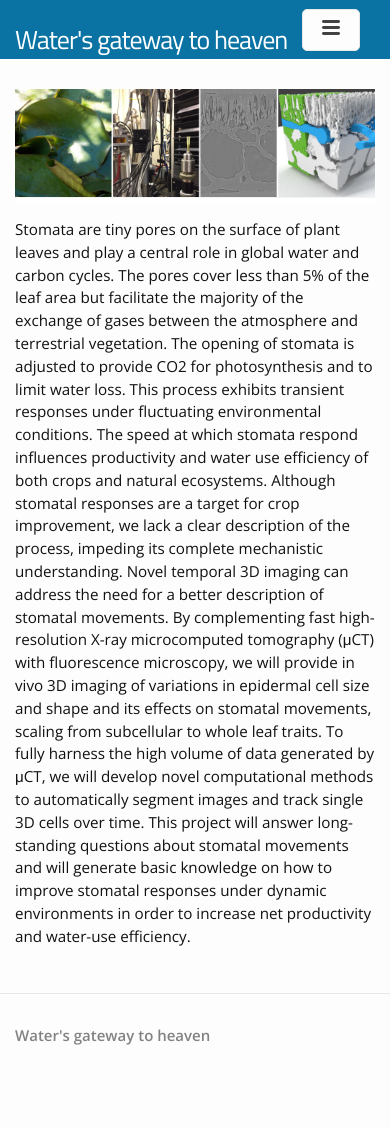
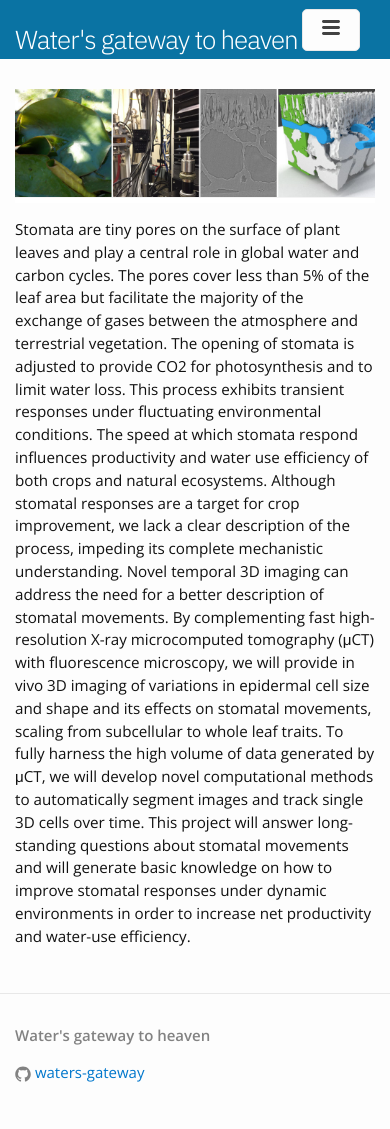
Before and after one commit to waters-gateway/waters-gateway.github.io, a Jekyll site: the page built from index.md, in a window 390 px wide. Built offline with Jekyll 4.4.1, drawn with Linux system fonts in a browser that asks for light colours; before the commit the page ends 1091 px from its top, so only the background shows below that.

Commit message:
Changed to IBM Plex Sans font

```diff
--- a/_config.yml
+++ b/_config.yml
@@ -7,7 +7,7 @@ description: "Vienna Science and Technology Fund (WWTF) funded project LS19-013"
 #  Google search results) and in your feed.xml site description.
 baseurl: "" # the subpath of your site, e.g. /blog/
 url: http://waters-gateway.github.io # the base hostname & protocol for your site
-# github_username:  gtrancourt
+github_username:  waters-gateway
 # twitter_username: GTRancourt
 
 # Build settings
--- a/_includes/head.html
+++ b/_includes/head.html
@@ -11,6 +11,8 @@
   <link rel="alternate" type="application/rss+xml" title="{{ site.title }}" href="{{ "/feed.xml" | prepend: site.baseurl | prepend: site.url }}" />
 <link rel='stylesheet' id='open-sans-css'  href='//fonts.googleapis.com/css?family=Open+Sans%3A300italic%2C400italic%2C600italic%2C300%2C400%2C600&#038;subset=latin%2Clatin-ext&#038;ver=4.2.4' type='text/css' media='all' />
 <link href='https://fonts.googleapis.com/css?family=Titillium+Web:600italic,600,400,400italic' rel='stylesheet' type='text/css'>
+<link rel="preconnect" href="https://fonts.gstatic.com">
+<link href="https://fonts.googleapis.com/css2?family=IBM+Plex+Sans:wght@300&display=swap" rel="stylesheet">
 
 {% if site.google_author %}<link rel="author" href="{{ site.google_author }}"/>{% endif %}
 {% if site.google_site_verification %}<meta name="google-site-verification" content="{{ site.google_site_verification}}" />{% endif %}
--- a/_sass/_header.scss
+++ b/_sass/_header.scss
@@ -19,7 +19,7 @@
     margin-bottom: 0;
     float: left;
     font-weight: 500;
-		font-family: 'Titillium Web', sans-serif;
+		font-family: 'IBM Plex Sans', sans-serif;
     color: #ffffff;
     &,
     &:visited {
@@ -53,7 +53,7 @@
 	padding: 0;
 	list-style-type: none;
 	text-transform: uppercase;
-		font-family: 'Titillium Web', sans-serif;
+		font-family: 'IBM Plex Sans', sans-serif;
 
 }
 
@@ -154,7 +154,7 @@ z-index:999;
     padding: 0;
     list-style-type: none;
     text-transform: lowercase;
-        font-family: 'Titillium Web', sans-serif;
+        font-family: 'IBM Plex Sans', sans-serif;
 }
 
 .site-nav .lang a {
--- a/_sass/_layout.scss
+++ b/_sass/_layout.scss
@@ -201,7 +201,7 @@ h1 /* .post-title */ {
 /*    font-size: 42px; */
     letter-spacing: -1px;
     line-height: 1;
-		font-family: 'Titillium Web', sans-serif;
+		font-family: 'IBM Plex Sans', sans-serif;
 		color: #000000;
 
     @include media-query($on-laptop) {
@@ -213,7 +213,7 @@ h1 /* .post-title */ {
     margin-bottom: $spacing-unit;
 
     h2 {
-		font-family: 'Titillium Web', sans-serif;
+		font-family: 'IBM Plex Sans', sans-serif;
 	font-weight: 500;
 /*        font-size: 32px; */
 
@@ -255,7 +255,7 @@ ul.listing {
 ul.listing li.listing-seperator {
 	padding-top: 15px;
 	font-weight: bold;
-	font-family: 'Titillium Web', sans-serif;
+	font-family: 'IBM Plex Sans', sans-serif;
 	font-size: 1.17em;
 }
 
@@ -270,5 +270,5 @@ ul.listing li.listing-item time {
 ul.listing li.listing-item a {
 	color: #000000;
 	font-weight: 400;
-	font-family: 'Titillium Web', sans-serif;
+	font-family: 'IBM Plex Sans', sans-serif;
 }
--- a/_sass/_mobile-header.scss
+++ b/_sass/_mobile-header.scss
@@ -67,7 +67,7 @@
 		-webkit-box-shadow: none; /* Saf3+, Chrome */
 		box-shadow: none; /* Standard. Opera 10.5, IE9 */
 		display: block;
-		font-family: 'Titillium Web', Helvetica, Arial, Verdana, sans-serif;
+		font-family: 'IBM Plex Sans', Helvetica, Arial, Verdana, sans-serif;
 		position: relative;
 		min-width: 215px;
 		max-width: 215px;
--- a/css/main.scss
+++ b/css/main.scss
@@ -29,7 +29,7 @@ $grey-color-dark:  darken($grey-color, 25%);
 // Width of the content area
 $content-width:    950px;
 
-$on-palm:          600px;
+$on-palm:          500px;
 $on-laptop:        950px;
 
 
```
